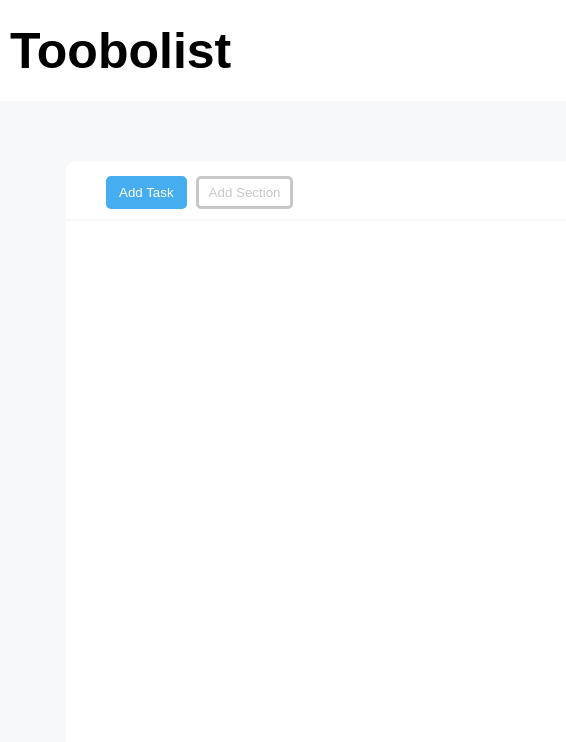
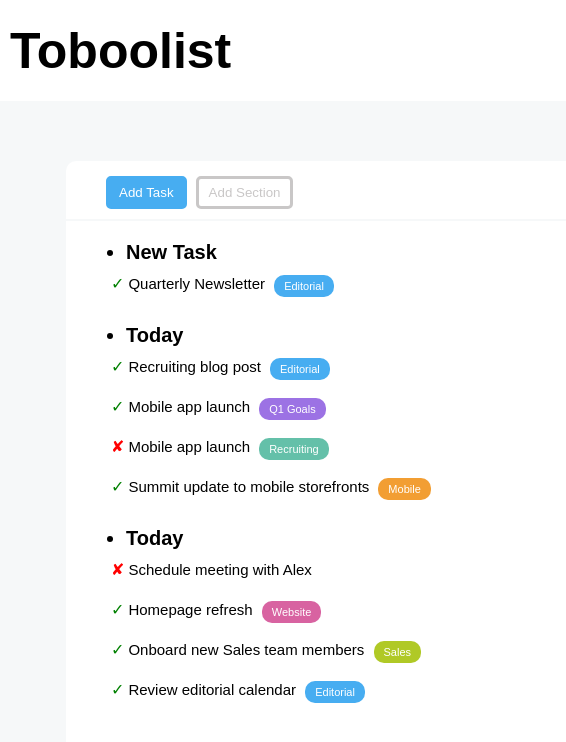
Before and after one commit to aletardio/html-css-toboolist, a plain HTML site: page index.html in a window 1280 px wide. Shown: the full height of the page, 74-640 px from the left. Drawn offline with Linux system fonts and the light colour scheme.

Commit message:
[UPDATE] Completed main

```diff
--- a/css/style.css
+++ b/css/style.css
@@ -34,7 +34,7 @@ body {
 
 .container {
     width: 1000px;
-    height: 800px;
+    height: 600px;
     margin: 0 auto;
     margin-top: 60px;
     background-color: #fff;
@@ -70,3 +70,67 @@ hr {
     margin-top: 10px;
     border: 1px solid #F6F8F9;
 }
+
+/* LIST ITEMS */
+
+.father-text {
+    font-family: Arial, Helvetica, sans-serif;
+    font-size: 20px;
+    font-weight: 800;
+    margin-left: 60px;
+    margin-top: 20px;
+}
+
+.child-text {
+    font-size: 15px;
+    font-family: Arial, Helvetica, sans-serif;
+}
+
+.text-color-editorial, .text-color-goals, .text-color-mobile, .text-color-recruiting, .text-color-sales, .text-color-website {
+    font-family: Arial, Helvetica, sans-serif;
+    font-size: 11px;
+    color: #fff;
+    vertical-align: middle;
+    border-radius: 10px;
+    padding: 5px;
+    padding-left: 10px;
+    padding-right: 10px;
+    margin-left: 5px;
+}
+
+.text-color-editorial {
+    background-color: #47ADF1;
+}
+
+.text-color-goals {
+    background-color: #9C72E4;
+}
+
+.text-color-recruiting {
+    background-color: #64C0A9;
+}
+
+.text-color-mobile {
+    background-color: #F29E33;
+}
+
+.text-color-website {
+    background-color: #D863A1;
+}
+
+.text-color-sales {
+    background-color: #B0C926;
+}
+
+.icon-check-mark, .icon-ballot-x {
+    margin-left: 45px;
+    line-height: 40px;
+}
+
+.icon-check-mark {
+    color: green;
+}
+
+.icon-ballot-x {
+    color: red;
+}
--- a/index.html
+++ b/index.html
@@ -11,16 +11,76 @@
     <header>
         <div class="header-logo">
             <img class="logo" src="img/Logo.png" alt="Toboolist">
-            <span class="logo-text"> Toobolist</span>
+            <span class="logo-text"> Toboolist</span>
         </div>
     </header>
 
     <!-- MAIN -->
     <main>
         <div class="container">
+            <!-- BUTTONS -->
             <button class="btn-on">Add Task</button>
             <button class="btn-off">Add Section</button>
             <hr>
+            <!-- LIST ITEMS -->
+            <div>
+                <!-- TEXT - NEW TASK -->
+                <ul>
+                    <li class="father-text"> New Task</li>
+                    <div>
+                        <span class="icon-check-mark">&#10003;</span>
+                        <span class="child-text"> Quarterly Newsletter</span>
+                        <span class="text-color-editorial"> Editorial </span>
+                    </div>
+                </ul>
+                <!-- TEXT - TODAY -->
+                <ul>
+                    <li class="father-text"> Today</li>
+                        <div>
+                            <span class="icon-check-mark">&#10003;</span>
+                            <span class="child-text"> Recruiting blog post</span>
+                            <span class="text-color-editorial"> Editorial </span>
+                        </div>
+                        <div>
+                            <span class="icon-check-mark">&#10003;</span>
+                            <span class="child-text"> Mobile app launch</span>
+                            <span class="text-color-goals"> Q1 Goals </span>
+                        </div>
+                        <div>
+                            <span class="icon-ballot-x">&#10008;</span>
+                            <span class="child-text"> Mobile app launch</span>
+                            <span class="text-color-recruiting"> Recruiting </span>
+                        </div>
+                        <div>
+                            <span class="icon-check-mark">&#10003;</span>
+                            <span class="child-text"> Summit update to mobile storefronts</span>
+                            <span class="text-color-mobile"> Mobile </span>
+                        </div>
+                </ul>
+                <!-- TEXT - UPCOMING -->
+                <ul>
+                    <li class="father-text"> Today</li>
+                        <div>
+                            <span class="icon-ballot-x">&#10008;</span>
+                            <span class="child-text"> Schedule meeting with Alex</span>
+                        </div>
+                        <div>
+                            <span class="icon-check-mark">&#10003;</span>
+                            <span class="child-text"> Homepage refresh </span>
+                            <span class="text-color-website"> Website </span>
+                        </div>
+                        <div>
+                            <span class="icon-check-mark">&#10003;</span>
+                            <span class="child-text"> Onboard new Sales team members </span>
+                            <span class="text-color-sales"> Sales </span>
+                        </div>
+                        <div>
+                            <span class="icon-check-mark">&#10003;</span>
+                            <span class="child-text"> Review editorial calendar </span>
+                            <span class="text-color-editorial"> Editorial </span>
+                        </div>
+                </ul>
+            </div>
         </div>
     </main>
 
```
